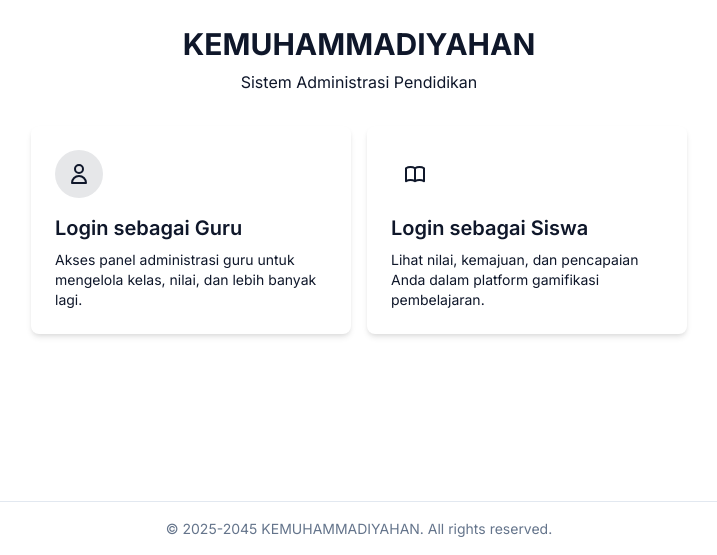
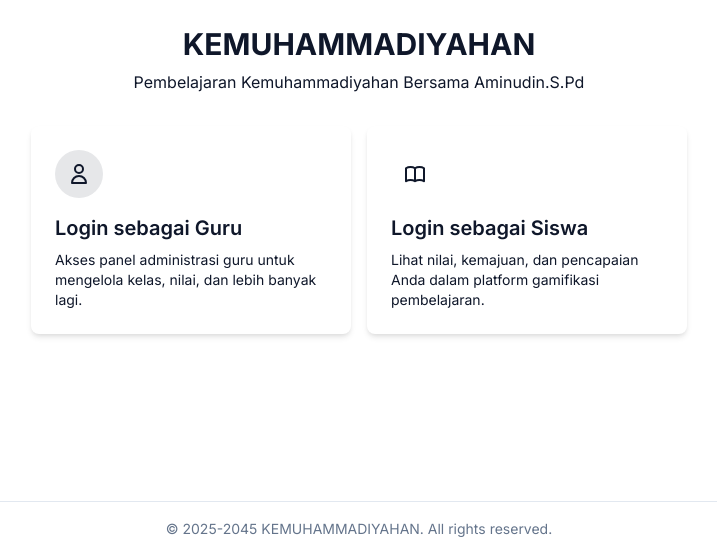
Before and after one commit to aminudin0893/kmd, a plain HTML site: page index.html in a window 1280 px wide. Shown: the part 245-800 px from the top of the page, without its empty margins (281-998 px from the left). Drawn offline with nearby package versions, Linux system fonts and the light colour scheme.

Commit message:
Update index.html

```diff
--- a/index.html
+++ b/index.html
@@ -111,7 +111,7 @@
         </svg>
 
         <h1 class="text-3xl font-bold mb-2 text-center">KEMUHAMMADIYAHAN</h1>
-        <p class="text-muted-foreground mb-8 text-center">Sistem Administrasi Pendidikan</p>
+        <p class="text-muted-foreground mb-8 text-center">Pembelajaran Kemuhammadiyahan Bersama Aminudin.S.Pd</p>
 
         <div class="flex flex-col md:flex-row gap-4 mb-8">
             <a href="login.html" class="card">
```
